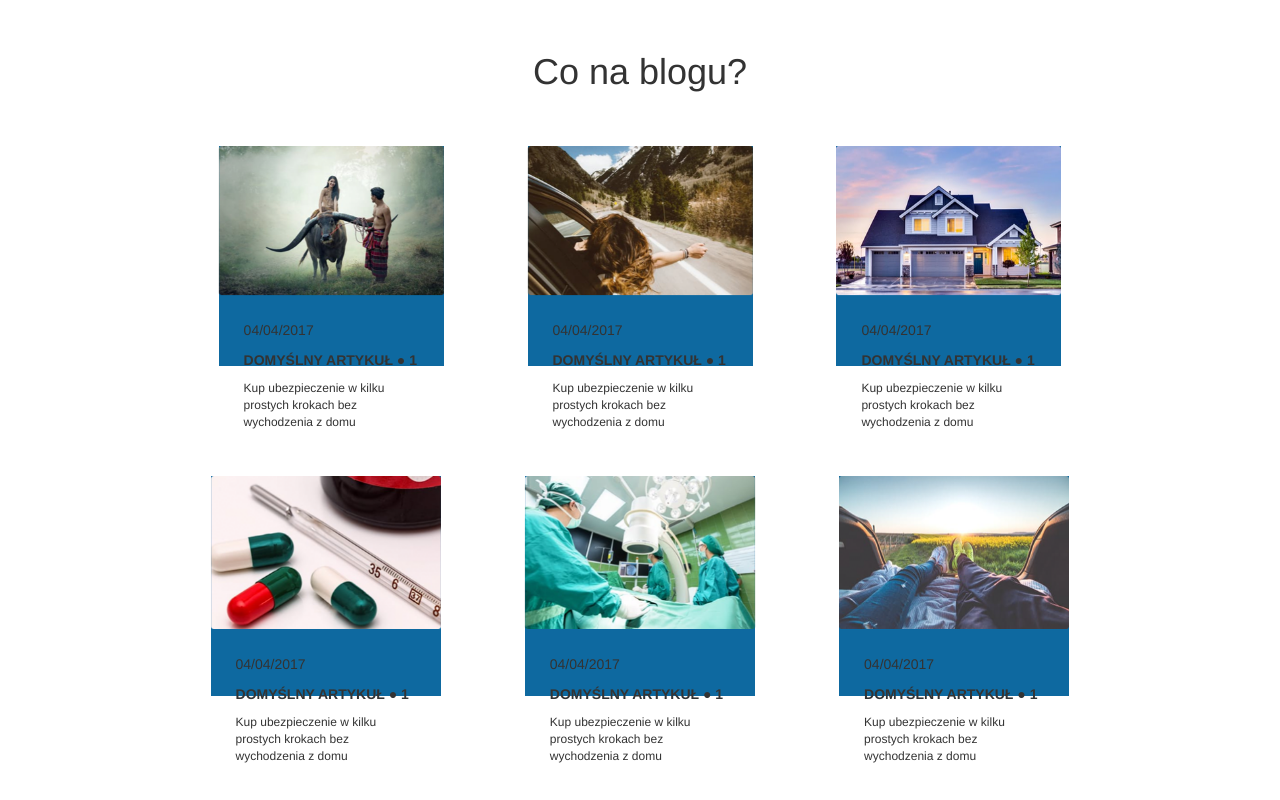
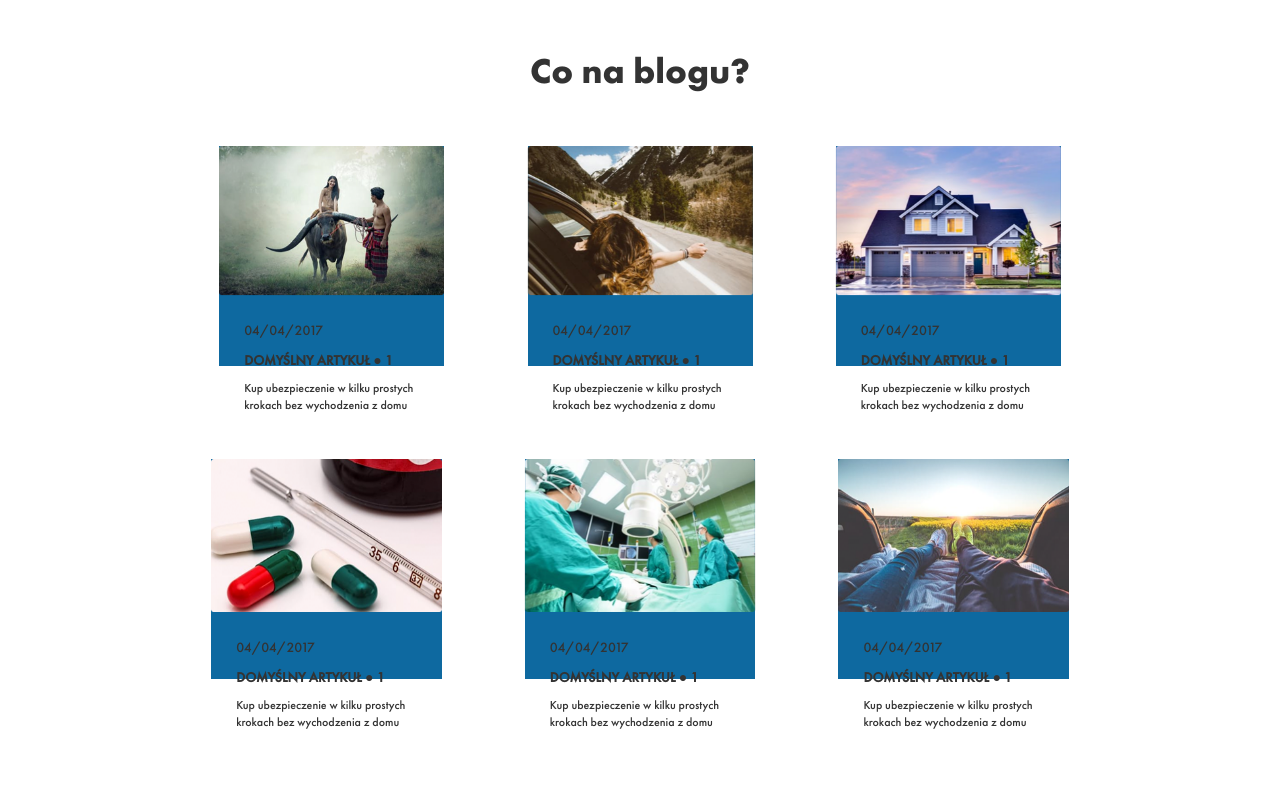
Before and after one commit to EwelinaDziewiela/polisy, a website: page app/index.html in a window 1280 px wide. Shown: the part 1622-2422 px from the top of the page. After the commit the page ends 2388 px from the top, so only its background shows below. Drawn offline with nearby package versions, Linux system fonts and the light colour scheme.

Commit message:
new changes to styles

```diff
--- a/app/sass/styles.sass
+++ b/app/sass/styles.sass
@@ -1,11 +1,20 @@
-@font-face( FuturaPTBold, fonts/FuturaPTBold)
-@font-face( FuturaPTDemi, fonts/FuturaPTDemi)
-@font-face( FuturaPTMedium, fonts/FuturaPTMedium)
+@font-face
+  font-family: FuturaPTBold
+  src: url(../fonts/FuturaPTBold.otf)
+
+
+@font-face
+  font-family: FuturaPTDemi
+  src: url(../fonts/FuturaPTDemi.otf)
+
+@font-face
+  font-family: FuturaPTMedium
+  src: url(../fonts/FuturaPTMedium.otf)
 
 
 body
     margin: 0
-    font-family: "FuturaPTMedium" sans-serif
+    font-family: "FuturaPTMedium"
 
 
 .head-container
@@ -106,7 +115,7 @@ body
 .section-title
     font-weight: 600
     color: #0E69A0
-    font-family: "FuturaPTBold" sans-serif
+    font-family: "FuturaPTBold"
 
 
 
@@ -199,7 +208,8 @@ body
     .blog-container__tiles
         margin-top: 10px
 
-
+.blog-container__title
+    font-family: "FuturaPTBold"
 
 .blog-container__tiles__single
     height: 220px
```
Also changed, not shown: app/css/styles.css.
